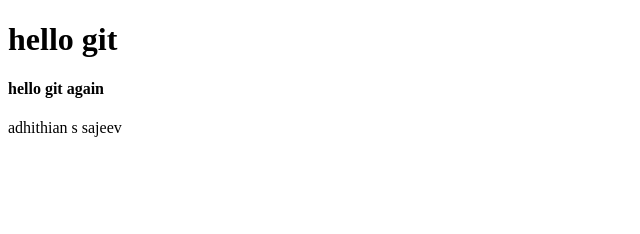
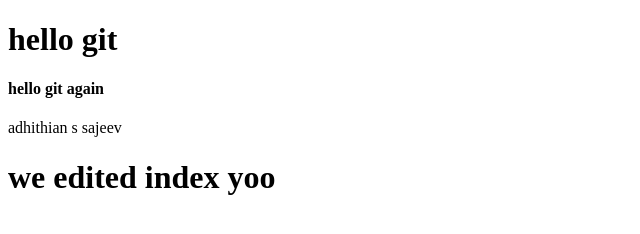
Before and after one commit to Adhithian03/firstgit, a plain HTML site: page index.html in a window 1280 px wide. Shown: the whole page, without its empty margins (0-640 px from the left). Drawn offline with Linux system fonts and the light colour scheme.

Commit message:
index edited

```diff
--- a/index.html
+++ b/index.html
@@ -10,5 +10,6 @@
 <h1>hello git</h1>
 <h4>hello git again</h4>
 <p>adhithian s sajeev</p>
+<h1>we edited index yoo</h1>
 </body>
 </html>
```
